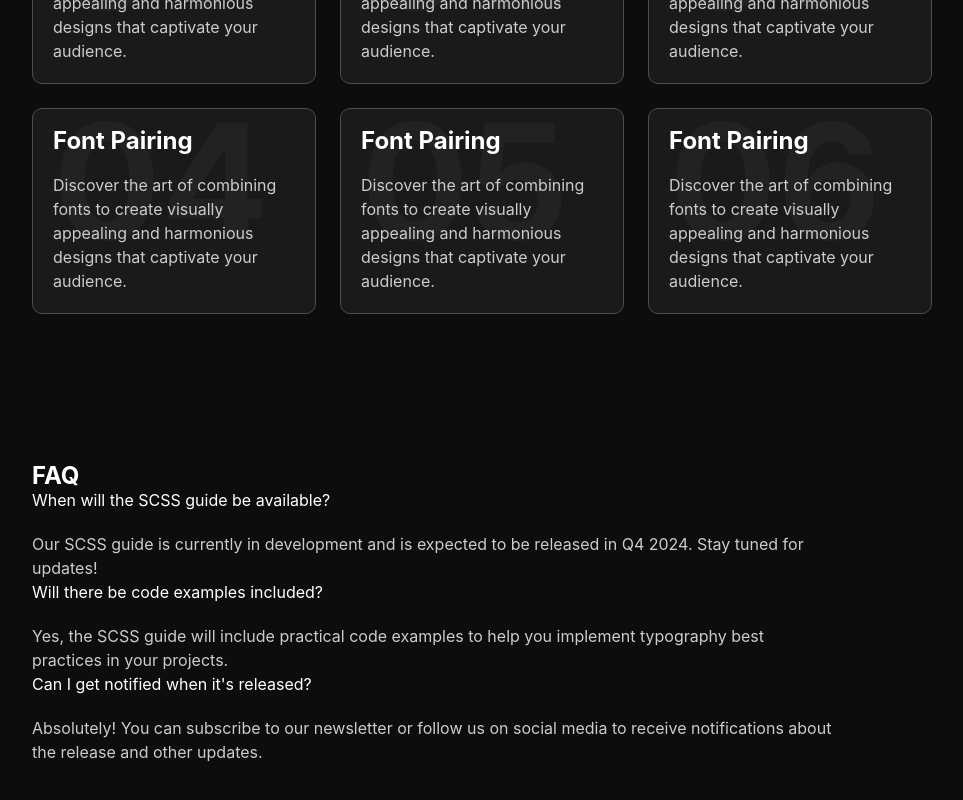
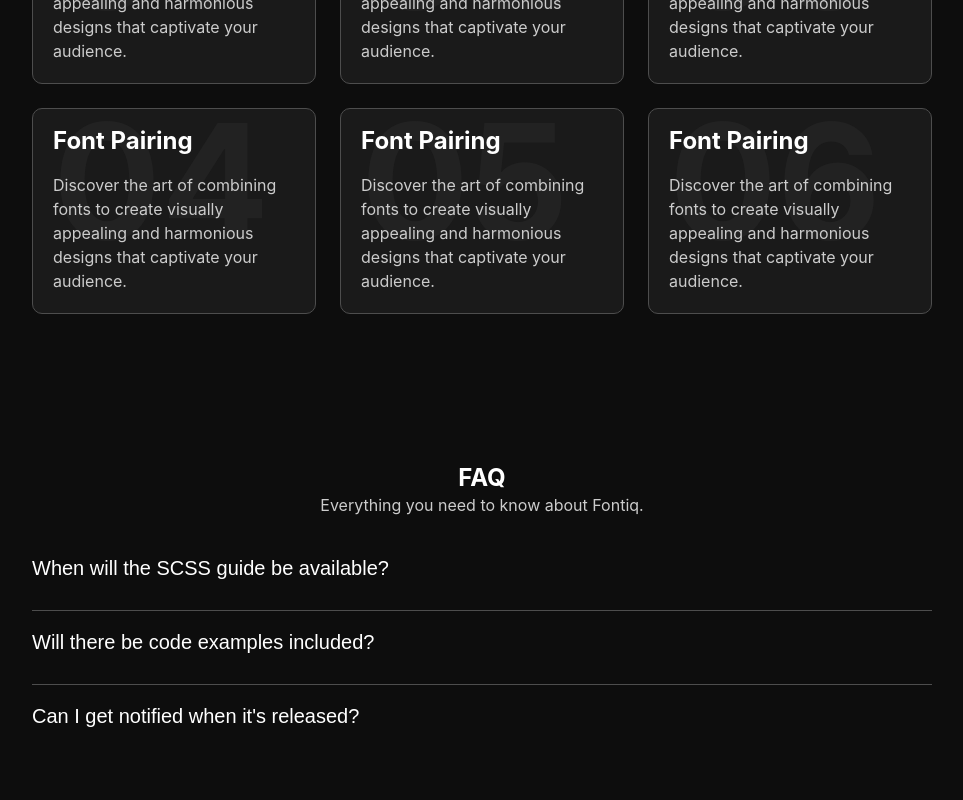
Before and after one commit to Johnson-Berisha/typography, a Next.js app: page /homepage-comingsoon in a window 1280 px wide. Shown: the part 1380-2180 px from the top of the page, without its empty margins (158-1121 px from the left). Built offline with nearby package versions, Linux system fonts and the light colour scheme; no server answers.

Commit message:
made faq

```diff
--- a/src/app/homepage-comingsoon/page.js
+++ b/src/app/homepage-comingsoon/page.js
@@ -3,10 +3,12 @@
 import Image from "next/image";
 import Link from "next/link";
 import "./styles.css"
-import { useEffect, useState } from "react";
+import { useEffect, useState, useRef } from "react";
 
 export default function ComingSoonPage() {
     const [scrolled, setScrolled] = useState(false);
+    const [openIndex, setOpenIndex] = useState(null);
+    const panelsRef = useRef([]);
 
     useEffect(() => {
         const handleScroll = () => {
@@ -20,6 +22,7 @@ export default function ComingSoonPage() {
         window.addEventListener("scroll", handleScroll);
         return () => window.removeEventListener("scroll", handleScroll);
     }, []);
+
 
     return (
         <div className="container">
@@ -155,20 +158,48 @@ export default function ComingSoonPage() {
                 </div>
             </section>
             <section className="section faq faq-container">
+                <div className="faq-title">
                 <h2>FAQ</h2>
+                <p className="faq-subtext">Everything you need to know about Fontiq.</p>
+                </div>
+
                 <div className="faq-items">
-                <div className="faq-item">
-                    <h3>When will the SCSS guide be available?</h3>
-                    <p>Our SCSS guide is currently in development and is expected to be released in Q4 2024. Stay tuned for updates!</p>
-                </div>
-                <div className="faq-item">
-                    <h3>Will there be code examples included?</h3>
-                    <p>Yes, the SCSS guide will include practical code examples to help you implement typography best practices in your projects.</p>
-                </div>
-                <div className="faq-item">
-                    <h3>Can I get notified when it's released?</h3>
-                    <p>Absolutely! You can subscribe to our newsletter or follow us on social media to receive notifications about the release and other updates.</p>
-                </div>
+                {[
+                    {
+                        q: "When will the SCSS guide be available?",
+                        a: "Our SCSS guide is currently in development and is expected to be released in Q4 2024. Stay tuned for updates! will include practical code examples and patterns to help you apply the concepts."
+                    },
+                    {
+                        q: "Will there be code examples included?",
+                        a: "Yes — the guide will include practical code examples and patterns to help you apply the concepts. will include practical code examples and patterns to help you apply the concepts. will include practical code examples and patterns to help you apply the concepts."
+                    },
+                    {
+                        q: "Can I get notified when it's released?",
+                        a: "You can will include practical code examples and patterns to help you apply the concepts. sign up for notifications on the homepage (coming soon). We'll send an update when it's live."
+                    }
+                ].map((item, index) => (
+                    <div className="faq-item" key={index}>
+                        <button
+                            className={`acc ${openIndex === index ? "active" : ""}`}
+                            onClick={() => setOpenIndex(openIndex === index ? null : index)}
+                        >
+                            {item.q}
+                        </button>
+                        <div
+                            className="panel"
+                            ref={el => panelsRef.current[index] = el}
+                            style={{
+                                maxHeight: openIndex === index && panelsRef.current[index]
+                                    ? Math.max(panelsRef.current[index].scrollHeight, 100) + 'px'
+                                    : '0px',
+                                overflow: 'hidden',
+                                transition: 'max-height 0.3s ease'
+                            }}
+                        >
+                            <p>{item.a}</p>
+                        </div>
+                    </div>
+                ))}
                 </div>
 
             </section>
--- a/src/app/homepage-comingsoon/styles.css
+++ b/src/app/homepage-comingsoon/styles.css
@@ -462,3 +462,57 @@ ul li .nav-link:hover { color: white; }
 .fact-card:hover h3 {
     color: rgba(255, 110, 97, 0.068);
 }
+
+
+/* faq */
+
+.faq {
+    display: flex;
+    flex-direction: column;
+    gap: 20px;
+}
+
+.faq-title{
+    display: flex;
+    justify-content: center;
+    align-items: center;
+    flex-direction: column;
+}
+.faq-title h2 {
+    line-height: 1.2;
+}
+
+.faq p {margin: 0;}
+
+
+.faq-item button {
+    cursor: pointer;
+    padding: 20px 0;
+    width: 100%;
+    border: none;
+    outline: none;
+    text-align: left;
+    background-color: transparent;
+    color: white;
+    font-size: 1.25rem;
+    transition: 0.3s;
+}
+
+.faq-item button:not(.faq-item:first-child button) {
+    border-top: 1px solid var(--gray30);
+}
+
+.panel {
+    padding: 5px 18px;
+    max-height: 0;
+    overflow: hidden;
+    transition: max-height 0.36s ease;
+}
+
+.acc.active, .acc:hover{
+    color: var(--primary);
+}
+
+.panel p {
+    padding-bottom: 10px;
+}
```
